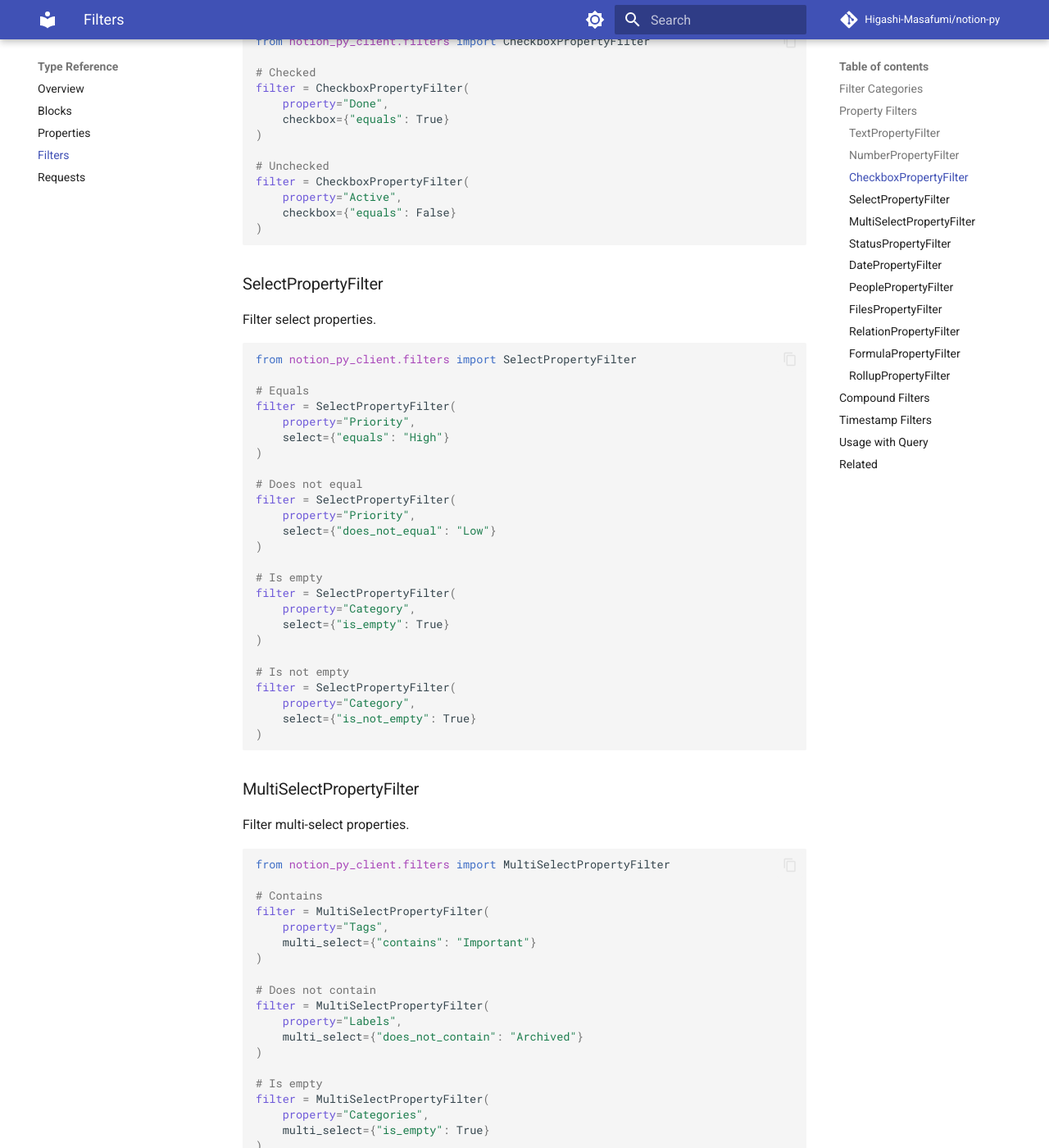
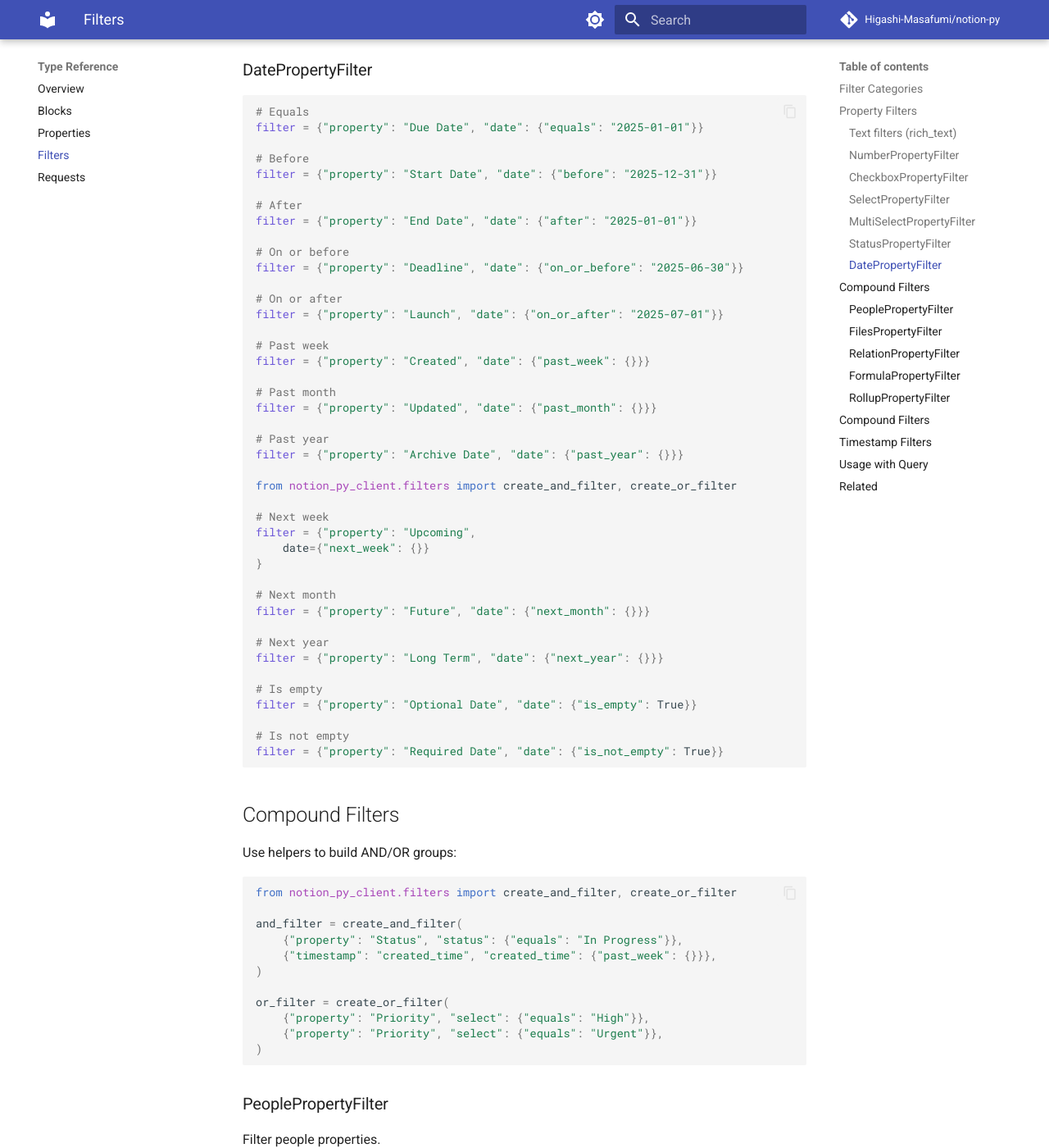
Before and after one commit to Higashi-Masafumi/notion-py, an MkDocs documentation site: the page built from docs/types/filters.md, in a window 1280 px wide and 1400 px high, scrolled down 2773 px. Shown: the whole window at 82% size. Built offline with MkDocs 1.6.1 and Material for MkDocs 9.7.7, drawn with Linux system fonts in a browser that asks for light colours; comment, search, counter and statistics services are not loaded; some of the changed text lies outside the part shown.

Commit message:
docs: update API documentation for databases and data sources, enhance filter usage examples

````diff
--- a/docs/api/datasources.md
+++ b/docs/api/datasources.md
@@ -47,6 +47,8 @@ async def query(
 
 ```python
 from notion_py_client import NotionAsyncClient
+from notion_py_client.filters import FilterCondition, create_and_filter
+from notion_py_client.api_types import DatabaseQuerySort
 
 async with NotionAsyncClient(auth="secret_xxx") as client:
     # Basic query
@@ -58,24 +60,19 @@ async with NotionAsyncClient(auth="secret_xxx") as client:
     for page in response.results:
         print(f"Page: {page.id}")
 
-    # With filter
+    # With filter (type-safe helpers)
     response = await client.dataSources.query(
         data_source_id="ds_abc123",
-        filter={
-            "property": "Status",
-            "select": {"equals": "Done"}
-        }
+        filter=create_and_filter(
+            {"property": "Status", "status": {"equals": "Done"}},
+            {"timestamp": "created_time", "created_time": {"past_week": {}}},
+        )
     )
 
     # With sorting
     response = await client.dataSources.query(
         data_source_id="ds_abc123",
-        sorts=[
-            {
-                "property": "Created",
-                "direction": "descending"
-            }
-        ]
+        sorts=[{"property": "Created", "direction": "descending"}]
     )
 ```
 
@@ -229,44 +226,21 @@ async with NotionAsyncClient(auth="secret_xxx") as client:
 
 ### Type-Safe Filters
 
-Use filter builders for type safety:
+Use filter builders for type safety (TypedDict + helpers):
 
 ```python
-from notion_py_client.filters import (
-    TextPropertyFilter,
-    StatusPropertyFilter,
-    DatePropertyFilter,
-    CompoundFilter,
-)
-
-# Text filter
-filter = TextPropertyFilter(
-    property="Name",
-    rich_text={"contains": "urgent"}
-)
-
-# Status filter
-filter = StatusPropertyFilter(
-    property="Status",
-    status={"equals": "In Progress"}
-)
-
-# Date filter
-filter = DatePropertyFilter(
-    property="Due Date",
-    date={"on_or_after": "2025-01-01"}
-)
+from notion_py_client.filters import create_and_filter
 
 # Combine filters
-filter = CompoundFilter.and_(
-    StatusPropertyFilter(property="Status", status={"equals": "In Progress"}),
-    DatePropertyFilter(property="Due Date", date={"on_or_before": "2025-12-31"}),
+filter_dict = create_and_filter(
+    {"property": "Status", "status": {"equals": "In Progress"}},
+    {"property": "Due Date", "date": {"on_or_before": "2025-12-31"}},
 )
 
 # Use in query
 response = await client.dataSources.query(
     data_source_id="ds_abc123",
-    filter=filter.model_dump(by_alias=True, exclude_none=True)
+    filter=filter_dict
 )
 ```
 
--- a/docs/types/filters.md
+++ b/docs/types/filters.md
@@ -4,7 +4,9 @@ Complete reference for database query filters.
 
 ## Filter Categories
 
-Filters are located in `notion_py.filters`:
+Filters are located in `notion_py_client.filters` and are expressed as
+TypedDicts (not Pydantic models). Build them as plain dicts or by using
+the helper functions for AND/OR combinations.
 
 - Property filters - Filter by property values
 - Compound filters - Combine multiple filters with AND/OR
@@ -12,60 +14,25 @@ Filters are located in `notion_py.filters`:
 
 ## Property Filters
 
-### TextPropertyFilter
-
-Filter text and rich text properties.
+### Text filters (rich_text)
 
 ```python
-from notion_py_client.filters import TextPropertyFilter
-
 # Contains
-filter = TextPropertyFilter(
-    property="Name",
-    rich_text={"contains": "urgent"}
-)
+filter = {"property": "Name", "rich_text": {"contains": "urgent"}}
 
 # Does not contain
-filter = TextPropertyFilter(
-    property="Description",
-    rich_text={"does_not_contain": "archived"}
-)
+filter = {"property": "Description", "rich_text": {"does_not_contain": "archived"}}
 
 # Equals
-filter = TextPropertyFilter(
-    property="Title",
-    rich_text={"equals": "Exact Match"}
-)
+filter = {"property": "Title", "rich_text": {"equals": "Exact Match"}}
 
-# Does not equal
-filter = TextPropertyFilter(
-    property="Title",
-    rich_text={"does_not_equal": "Skip"}
-)
+# Starts/Ends with
+filter = {"property": "Name", "rich_text": {"starts_with": "PROJ"}}
+filter = {"property": "Name", "rich_text": {"ends_with": "-2025"}}
 
-# Starts with
-filter = TextPropertyFilter(
-    property="Name",
-    rich_text={"starts_with": "PROJ"}
-)
-
-# Ends with
-filter = TextPropertyFilter(
-    property="Name",
-    rich_text={"ends_with": "-2025"}
-)
-
-# Is empty
-filter = TextPropertyFilter(
-    property="Description",
-    rich_text={"is_empty": True}
-)
-
-# Is not empty
-filter = TextPropertyFilter(
-    property="Description",
-    rich_text={"is_not_empty": True}
-)
+# Empty/Not empty
+filter = {"property": "Description", "rich_text": {"is_empty": True}}
+filter = {"property": "Description", "rich_text": {"is_not_empty": True}}
 ```
 
 ### NumberPropertyFilter
@@ -73,55 +40,31 @@ filter = TextPropertyFilter(
 Filter number properties.
 
 ```python
-from notion_py_client.filters import NumberPropertyFilter
+from typing import TypedDict
 
 # Equals
-filter = NumberPropertyFilter(
-    property="Price",
-    number={"equals": 100}
-)
+filter = {"property": "Price", "number": {"equals": 100}}
 
 # Does not equal
-filter = NumberPropertyFilter(
-    property="Quantity",
-    number={"does_not_equal": 0}
-)
+filter = {"property": "Quantity", "number": {"does_not_equal": 0}}
 
 # Greater than
-filter = NumberPropertyFilter(
-    property="Score",
-    number={"greater_than": 75}
-)
+filter = {"property": "Score", "number": {"greater_than": 75}}
 
 # Less than
-filter = NumberPropertyFilter(
-    property="Age",
-    number={"less_than": 18}
-)
+filter = {"property": "Age", "number": {"less_than": 18}}
 
 # Greater than or equal
-filter = NumberPropertyFilter(
-    property="Points",
-    number={"greater_than_or_equal_to": 100}
-)
+filter = {"property": "Points", "number": {"greater_than_or_equal_to": 100}}
 
 # Less than or equal
-filter = NumberPropertyFilter(
-    property="Limit",
-    number={"less_than_or_equal_to": 50}
-)
+filter = {"property": "Limit", "number": {"less_than_or_equal_to": 50}}
 
 # Is empty
-filter = NumberPropertyFilter(
-    property="Optional Number",
-    number={"is_empty": True}
-)
+filter = {"property": "Optional Number", "number": {"is_empty": True}}
 
 # Is not empty
-filter = NumberPropertyFilter(
-    property="Required Number",
-    number={"is_not_empty": True}
-)
+filter = {"property": "Required Number", "number": {"is_not_empty": True}}
 ```
 
 ### CheckboxPropertyFilter
@@ -129,19 +72,11 @@ filter = NumberPropertyFilter(
 Filter checkbox properties.
 
 ```python
-from notion_py_client.filters import CheckboxPropertyFilter
-
 # Checked
-filter = CheckboxPropertyFilter(
-    property="Done",
-    checkbox={"equals": True}
-)
+filter = {"property": "Done", "checkbox": {"equals": True}}
 
 # Unchecked
-filter = CheckboxPropertyFilter(
-    property="Active",
-    checkbox={"equals": False}
-)
+filter = {"property": "Active", "checkbox": {"equals": False}}
 ```
 
 ### SelectPropertyFilter
@@ -149,180 +84,113 @@ filter = CheckboxPropertyFilter(
 Filter select properties.
 
 ```python
-from notion_py_client.filters import SelectPropertyFilter
-
 # Equals
-filter = SelectPropertyFilter(
-    property="Priority",
-    select={"equals": "High"}
-)
+filter = {"property": "Priority", "select": {"equals": "High"}}
 
 # Does not equal
-filter = SelectPropertyFilter(
-    property="Priority",
-    select={"does_not_equal": "Low"}
-)
+filter = {"property": "Priority", "select": {"does_not_equal": "Low"}}
 
 # Is empty
-filter = SelectPropertyFilter(
-    property="Category",
-    select={"is_empty": True}
-)
+filter = {"property": "Category", "select": {"is_empty": True}}
 
 # Is not empty
-filter = SelectPropertyFilter(
-    property="Category",
-    select={"is_not_empty": True}
-)
+filter = {"property": "Category", "select": {"is_not_empty": True}}
 ```
 
 ### MultiSelectPropertyFilter
 
-Filter multi-select properties.
-
 ```python
-from notion_py_client.filters import MultiSelectPropertyFilter
-
 # Contains
-filter = MultiSelectPropertyFilter(
-    property="Tags",
-    multi_select={"contains": "Important"}
-)
+filter = {"property": "Tags", "multi_select": {"contains": "Important"}}
 
 # Does not contain
-filter = MultiSelectPropertyFilter(
-    property="Labels",
-    multi_select={"does_not_contain": "Archived"}
-)
+filter = {"property": "Labels", "multi_select": {"does_not_contain": "Archived"}}
 
 # Is empty
-filter = MultiSelectPropertyFilter(
-    property="Categories",
-    multi_select={"is_empty": True}
-)
+filter = {"property": "Categories", "multi_select": {"is_empty": True}}
 
 # Is not empty
-filter = MultiSelectPropertyFilter(
-    property="Categories",
-    multi_select={"is_not_empty": True}
-)
+filter = {"property": "Categories", "multi_select": {"is_not_empty": True}}
 ```
 
 ### StatusPropertyFilter
 
-Filter status properties.
-
 ```python
-from notion_py_client.filters import StatusPropertyFilter
-
 # Equals
-filter = StatusPropertyFilter(
-    property="Status",
-    status={"equals": "In Progress"}
-)
+filter = {"property": "Status", "status": {"equals": "In Progress"}}
 
 # Does not equal
-filter = StatusPropertyFilter(
-    property="Status",
-    status={"does_not_equal": "Done"}
-)
+filter = {"property": "Status", "status": {"does_not_equal": "Done"}}
 
 # Is empty
-filter = StatusPropertyFilter(
-    property="Workflow",
-    status={"is_empty": True}
-)
+filter = {"property": "Workflow", "status": {"is_empty": True}}
 
 # Is not empty
-filter = StatusPropertyFilter(
-    property="Workflow",
-    status={"is_not_empty": True}
-)
+filter = {"property": "Workflow", "status": {"is_not_empty": True}}
 ```
 
 ### DatePropertyFilter
 
-Filter date properties.
+```python
+# Equals
+filter = {"property": "Due Date", "date": {"equals": "2025-01-01"}}
+
+# Before
+filter = {"property": "Start Date", "date": {"before": "2025-12-31"}}
+
+# After
+filter = {"property": "End Date", "date": {"after": "2025-01-01"}}
+
+# On or before
+filter = {"property": "Deadline", "date": {"on_or_before": "2025-06-30"}}
+
+# On or after
+filter = {"property": "Launch", "date": {"on_or_after": "2025-07-01"}}
+
+# Past week
+filter = {"property": "Created", "date": {"past_week": {}}}
+
+# Past month
+filter = {"property": "Updated", "date": {"past_month": {}}}
+
+# Past year
+filter = {"property": "Archive Date", "date": {"past_year": {}}}
+
+from notion_py_client.filters import create_and_filter, create_or_filter
+
+# Next week
+filter = {"property": "Upcoming",
+    date={"next_week": {}}
+}
+
+# Next month
+filter = {"property": "Future", "date": {"next_month": {}}}
+
+# Next year
+filter = {"property": "Long Term", "date": {"next_year": {}}}
+
+# Is empty
+filter = {"property": "Optional Date", "date": {"is_empty": True}}
+
+# Is not empty
+filter = {"property": "Required Date", "date": {"is_not_empty": True}}
+```
+
+## Compound Filters
+
+Use helpers to build AND/OR groups:
 
 ```python
-from notion_py_client.filters import DatePropertyFilter
+from notion_py_client.filters import create_and_filter, create_or_filter
 
-# Equals
-filter = DatePropertyFilter(
-    property="Due Date",
-    date={"equals": "2025-01-01"}
+and_filter = create_and_filter(
+    {"property": "Status", "status": {"equals": "In Progress"}},
+    {"timestamp": "created_time", "created_time": {"past_week": {}}},
 )
 
-# Before
-filter = DatePropertyFilter(
-    property="Start Date",
-    date={"before": "2025-12-31"}
-)
-
-# After
-filter = DatePropertyFilter(
-    property="End Date",
-    date={"after": "2025-01-01"}
-)
-
-# On or before
-filter = DatePropertyFilter(
-    property="Deadline",
-    date={"on_or_before": "2025-06-30"}
-)
-
-# On or after
-filter = DatePropertyFilter(
-    property="Launch",
-    date={"on_or_after": "2025-07-01"}
-)
-
-# Past week
-filter = DatePropertyFilter(
-    property="Created",
-    date={"past_week": {}}
-)
-
-# Past month
-filter = DatePropertyFilter(
-    property="Updated",
-    date={"past_month": {}}
-)
-
-# Past year
-filter = DatePropertyFilter(
-    property="Archive Date",
-    date={"past_year": {}}
-)
-
-# Next week
-filter = DatePropertyFilter(
-    property="Upcoming",
-    date={"next_week": {}}
-)
-
-# Next month
-filter = DatePropertyFilter(
-    property="Future",
-    date={"next_month": {}}
-)
-
-# Next year
-filter = DatePropertyFilter(
-    property="Long Term",
-    date={"next_year": {}}
-)
-
-# Is empty
-filter = DatePropertyFilter(
-    property="Optional Date",
-    date={"is_empty": True}
-)
-
-# Is not empty
-filter = DatePropertyFilter(
-    property="Required Date",
-    date={"is_not_empty": True}
+or_filter = create_or_filter(
+    {"property": "Priority", "select": {"equals": "High"}},
+    {"property": "Priority", "select": {"equals": "Urgent"}},
 )
 ```
 
@@ -331,31 +199,17 @@ filter = DatePropertyFilter(
 Filter people properties.
 
 ```python
-from notion_py_client.filters import PeoplePropertyFilter
-
 # Contains
-filter = PeoplePropertyFilter(
-    property="Assignee",
-    people={"contains": "user_id_123"}
-)
+filter = {"property": "Assignee", "people": {"contains": "user_id_123"}}
 
 # Does not contain
-filter = PeoplePropertyFilter(
-    property="Collaborators",
-    people={"does_not_contain": "user_id_456"}
-)
+filter = {"property": "Collaborators", "people": {"does_not_contain": "user_id_456"}}
 
 # Is empty
-filter = PeoplePropertyFilter(
-    property="Reviewer",
-    people={"is_empty": True}
-)
+filter = {"property": "Reviewer", "people": {"is_empty": True}}
 
 # Is not empty
-filter = PeoplePropertyFilter(
-    property="Owner",
-    people={"is_not_empty": True}
-)
+filter = {"property": "Owner", "people": {"is_not_empty": True}}
 ```
 
 ### FilesPropertyFilter
@@ -363,19 +217,11 @@ filter = PeoplePropertyFilter(
 Filter files properties.
 
 ```python
-from notion_py_client.filters import FilesPropertyFilter
-
 # Is empty
-filter = FilesPropertyFilter(
-    property="Attachments",
-    files={"is_empty": True}
-)
+filter = {"property": "Attachments", "files": {"is_empty": True}}
 
 # Is not empty
-filter = FilesPropertyFilter(
-    property="Documents",
-    files={"is_not_empty": True}
-)
+filter = {"property": "Documents", "files": {"is_not_empty": True}}
 ```
 
 ### RelationPropertyFilter
@@ -383,31 +229,21 @@ filter = FilesPropertyFilter(
 Filter relation properties.
 
 ```python
-from notion_py_client.filters import RelationPropertyFilter
+from typing import Any
 
 # Contains
-filter = RelationPropertyFilter(
-    property="Related Tasks",
-    relation={"contains": "page_id_123"}
-)
+filter = {"property": "Related Tasks", "relation": {"contains": "page_id_123"}}
 
 # Does not contain
-filter = RelationPropertyFilter(
-    property="Dependencies",
-    relation={"does_not_contain": "page_id_456"}
-)
+filter = {"property": "Dependencies", "relation": {"does_not_contain": "page_id_456"}}
 
 # Is empty
-filter = RelationPropertyFilter(
-    property="Links",
+filter = {"property": "Links", "relation": {"is_empty": True}}
     relation={"is_empty": True}
 )
 
 # Is not empty
-filter = RelationPropertyFilter(
-    property="Connections",
-    relation={"is_not_empty": True}
-)
+filter = {"property": "Connections", "relation": {"is_not_empty": True}}
 ```
 
 ### FormulaPropertyFilter
@@ -415,31 +251,17 @@ filter = RelationPropertyFilter(
 Filter formula properties.
 
 ```python
-from notion_py_client.filters import FormulaPropertyFilter
-
 # Number formula
-filter = FormulaPropertyFilter(
-    property="Calculated Total",
-    formula={"number": {"greater_than": 100}}
-)
+filter = {"property": "Calculated Total", "formula": {"number": {"greater_than": 100}}}
 
 # Text formula
-filter = FormulaPropertyFilter(
-    property="Computed Name",
-    formula={"string": {"contains": "prefix"}}
-)
+filter = {"property": "Computed Name", "formula": {"string": {"contains": "prefix"}}}
 
 # Checkbox formula
-filter = FormulaPropertyFilter(
-    property="Is Valid",
-    formula={"checkbox": {"equals": True}}
-)
+filter = {"property": "Is Valid", "formula": {"checkbox": {"equals": True}}}
 
 # Date formula
-filter = FormulaPropertyFilter(
-    property="Deadline",
-    formula={"date": {"before": "2025-12-31"}}
-)
+filter = {"property": "Deadline", "formula": {"date": {"before": "2025-12-31"}}}
 ```
 
 ### RollupPropertyFilter
@@ -447,65 +269,48 @@ filter = FormulaPropertyFilter(
 Filter rollup properties.
 
 ```python
-from notion_py_client.filters import RollupPropertyFilter
-
 # Number rollup
-filter = RollupPropertyFilter(
-    property="Total Cost",
-    rollup={"number": {"greater_than": 1000}}
-)
+filter = {"property": "Total Cost", "rollup": {"number": {"greater_than": 1000}}}
 
 # Date rollup
-filter = RollupPropertyFilter(
-    property="Earliest Date",
-    rollup={"date": {"before": "2025-06-01"}}
-)
+filter = {"property": "Earliest Date", "rollup": {"date": {"before": "2025-06-01"}}}
 
 # Any (array contains)
-filter = RollupPropertyFilter(
-    property="All Tags",
-    rollup={"any": {"rich_text": {"contains": "urgent"}}}
-)
+filter = {"property": "All Tags", "rollup": {"any": {"rich_text": {"contains": "urgent"}}}}
 
 # Every (all items match)
-filter = RollupPropertyFilter(
-    property="All Statuses",
-    rollup={"every": {"select": {"equals": "Done"}}}
-)
+filter = {"property": "All Statuses", "rollup": {"every": {"select": {"equals": "Done"}}}}
 
 # None (no items match)
-filter = RollupPropertyFilter(
-    property="No Blockers",
-    rollup={"none": {"checkbox": {"equals": True}}}
-)
+filter = {"property": "No Blockers", "rollup": {"none": {"checkbox": {"equals": True}}}}
 ```
 
 ## Compound Filters
 
-Combine multiple filters with AND/OR logic.
+Combine multiple filters with AND/OR logic using helpers.
 
 ```python
-from notion_py_client.filters import CompoundFilter
+from notion_py_client.filters import create_and_filter, create_or_filter
 
 # AND - All conditions must match
-filter = CompoundFilter.and_(
-    StatusPropertyFilter(property="Status", status={"equals": "Active"}),
-    NumberPropertyFilter(property="Priority", number={"greater_than": 5}),
-    DatePropertyFilter(property="Due", date={"on_or_before": "2025-12-31"}),
+and_filter = create_and_filter(
+    {"property": "Status", "status": {"equals": "Active"}},
+    {"property": "Priority", "number": {"greater_than": 5}},
+    {"property": "Due", "date": {"on_or_before": "2025-12-31"}},
 )
 
 # OR - Any condition can match
-filter = CompoundFilter.or_(
-    StatusPropertyFilter(property="Status", status={"equals": "Urgent"}),
-    StatusPropertyFilter(property="Status", status={"equals": "High Priority"}),
+or_filter = create_or_filter(
+    {"property": "Status", "status": {"equals": "Urgent"}},
+    {"property": "Status", "status": {"equals": "High Priority"}},
 )
 
 # Nested combinations
-filter = CompoundFilter.and_(
-    DatePropertyFilter(property="Start", date={"on_or_after": "2025-01-01"}),
-    CompoundFilter.or_(
-        StatusPropertyFilter(property="Status", status={"equals": "Active"}),
-        StatusPropertyFilter(property="Status", status={"equals": "In Progress"}),
+nested = create_and_filter(
+    {"property": "Start", "date": {"on_or_after": "2025-01-01"}},
+    create_or_filter(
+        {"property": "Status", "status": {"equals": "Active"}},
+        {"property": "Status", "status": {"equals": "In Progress"}},
     ),
 )
 ```
@@ -518,59 +323,43 @@ Filter by created or last edited time.
 from notion_py_client.filters import TimestampFilter
 
 # Created time - before
-filter = TimestampFilter(
-    timestamp="created_time",
-    created_time={"before": "2025-01-01T00:00:00.000Z"}
-)
+filter: TimestampFilter = {
+    "timestamp": "created_time",
+    "created_time": {"before": "2025-01-01T00:00:00.000Z"},
+}
 
 # Created time - after
-filter = TimestampFilter(
-    timestamp="created_time",
-    created_time={"after": "2024-01-01T00:00:00.000Z"}
-)
+filter = {"timestamp": "created_time", "created_time": {"after": "2024-01-01T00:00:00.000Z"}}
 
 # Last edited time - past week
-filter = TimestampFilter(
-    timestamp="last_edited_time",
-    last_edited_time={"past_week": {}}
-)
+filter = {"timestamp": "last_edited_time", "last_edited_time": {"past_week": {}}}
 
 # Last edited time - on or after
-filter = TimestampFilter(
-    timestamp="last_edited_time",
-    last_edited_time={"on_or_after": "2025-01-01T00:00:00.000Z"}
-)
+filter = {"timestamp": "last_edited_time", "last_edited_time": {"on_or_after": "2025-01-01T00:00:00.000Z"}}
 ```
 
 ## Usage with Query
 
 ```python
 from notion_py_client import NotionAsyncClient
-from notion_py_client.filters import (
-    StatusPropertyFilter,
-    DatePropertyFilter,
-    CompoundFilter,
-)
+from notion_py_client.filters import create_and_filter
 
 async with NotionAsyncClient(auth="secret_xxx") as client:
-    # Single filter
+    # Single filter (dict)
     response = await client.dataSources.query(
         data_source_id="ds_abc123",
-        filter=StatusPropertyFilter(
-            property="Status",
-            status={"equals": "Active"}
-        ).model_dump(by_alias=True, exclude_none=True)
+        filter={"property": "Status", "status": {"equals": "Active"}},
     )
 
-    # Compound filter
-    filter = CompoundFilter.and_(
-        StatusPropertyFilter(property="Status", status={"equals": "Active"}),
-        DatePropertyFilter(property="Due", date={"on_or_before": "2025-12-31"}),
+    # Compound filter (helpers)
+    filter_dict = create_and_filter(
+        {"property": "Status", "status": {"equals": "Active"}},
+        {"property": "Due", "date": {"on_or_before": "2025-12-31"}},
     )
 
     response = await client.dataSources.query(
         data_source_id="ds_abc123",
-        filter=filter.model_dump(by_alias=True, exclude_none=True)
+        filter=filter_dict,
     )
 ```
 
--- a/docs/types/index.md
+++ b/docs/types/index.md
@@ -168,22 +168,33 @@ Located in `notion_py.blocks`:
 
 ### Filter Types
 
-Located in `notion_py.filters`:
+Located in `notion_py_client.filters`:
 
-- `TextPropertyFilter` - Text/rich text filtering
-- `NumberPropertyFilter` - Numeric filtering
-- `CheckboxPropertyFilter` - Boolean filtering
-- `SelectPropertyFilter` - Select option filtering
-- `MultiSelectPropertyFilter` - Multi-select filtering
-- `StatusPropertyFilter` - Status filtering
-- `DatePropertyFilter` - Date filtering
-- `PeoplePropertyFilter` - People filtering
-- `FilesPropertyFilter` - Files filtering
-- `RelationPropertyFilter` - Relation filtering
-- `FormulaPropertyFilter` - Formula filtering
-- `RollupPropertyFilter` - Rollup filtering
-- `CompoundFilter` - AND/OR combinations
-- `TimestampFilter` - created_time/last_edited_time filtering
+- `PropertyFilter` - Union of all property filters (TypedDict)
+- `TimestampFilter` - created_time / last_edited_time (TypedDict)
+- `FilterCondition` - `PropertyFilter | TimestampFilter | {and: [...] } | {or: [...]}`
+- Helpers: `create_and_filter`, `create_or_filter`
+
+Common concrete filter dict shapes:
+
+- `Text (rich_text)`: `{ "property": "Name", "rich_text": {"contains": "..."} }`
+- `Number`: `{ "property": "Score", "number": {"greater_than": 80} }`
+- `Select`: `{ "property": "Priority", "select": {"equals": "High"} }`
+- `Multi-select`: `{ "property": "Tags", "multi_select": {"contains": "Important"} }`
+- `Status`: `{ "property": "Status", "status": {"does_not_equal": "Done"} }`
+- `Date`: `{ "property": "Due", "date": {"on_or_after": "2025-01-01"} }`
+- `People`: `{ "property": "Assignee", "people": {"is_not_empty": True} }`
+
+Use helpers to combine:
+
+```python
+from notion_py_client.filters import create_and_filter
+
+filter_dict = create_and_filter(
+    {"property": "Status", "status": {"equals": "In Progress"}},
+    {"timestamp": "created_time", "created_time": {"past_week": {}}},
+)
+```
 
 ### Model Types
 
@@ -226,8 +237,8 @@ from notion_py_client.requests.property_requests import (
 
 # Filters
 from notion_py_client.filters import (
-    TextPropertyFilter,
-    CompoundFilter,
+    FilterCondition,
+    create_and_filter,
 )
 
 # Blocks
````
Also changed, not shown: other parts of docs/api/datasources.md (+4 -4 lines), docs/api/databases.md (+18 -0 lines), docs/quickstart.md (+11 -21 lines).
